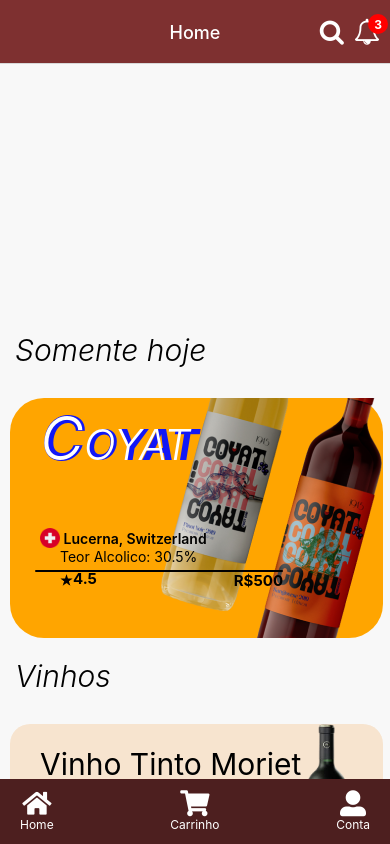
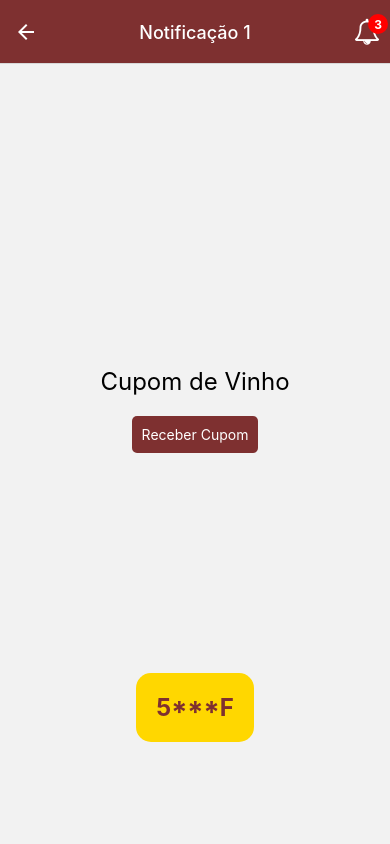
Before and after one commit to ArthurBerdusco/loja-de-vinhos, a React Native app: screen /Notification1 in a window 390 px wide. Built offline with nearby package versions, Linux system fonts and the light colour scheme.

Commit message:
atualizado tela notificacao e barra de busca

```diff
--- a/App.js
+++ b/App.js
@@ -7,9 +7,11 @@ import Cart from './src/screens/Cart';
 import Payment from './src/screens/Payment';
 import NotificationButton from './src/components/NotificationButton';
 import Search from './src/screens/Search';
-import NotificationContent from './src/screens/NotificationContent';
 import SearchButton from './src/components/SearchButton';
 import { View } from 'react-native';
+import { SafeAreaView } from 'react-native-safe-area-context'; // Importe o SafeAreaView
+import Notification1 from './src/components/notifications/Notification1';
+
 
 const Stack = createNativeStackNavigator();
 
@@ -26,24 +28,37 @@ export default function App() {
           headerTintColor: 'white',
           headerStyle: {
             backgroundColor: '#7E3030',
-
           },
           headerRight: () => (
             <View style={{ flexDirection: 'row', alignItems: 'center' }}>
-              <SearchButton navigation={useNavigation()} />
               <NotificationButton navigation={useNavigation()} />
             </View>
           ),
         }}
       >
 
-        <Stack.Screen name="Home" component={Home} options={{ headerTitle: 'Home' }} />
+        <Stack.Screen
+          name="Home"
+          component={Home}
+          options={({ navigation }) => ({
+            headerTitle: '', // Remover o título padrão
+            header: () => (
+              <SafeAreaView style={{backgroundColor: '#7E3030'}}>
+                <View style={{ flexDirection: 'row', alignItems: 'center', backgroundColor: '#7E3030', justifyContent: 'space-around', height: 63 }}>
+                  <SearchButton navigation={useNavigation()} />
+                  <NotificationButton navigation={useNavigation()} />
+                </View>
+              </SafeAreaView>
+            ),
+          })}
+        />
         <Stack.Screen name="Review" component={Review} options={{ headerTitle: 'Informações' }} />
         <Stack.Screen name="Cart" component={Cart} options={{ headerTitle: 'Carrinho' }} />
         <Stack.Screen name="Payment" component={Payment} options={{ headerTitle: 'Pagamento' }} />
 
+
         <Stack.Screen name="Notifications" component={Notifications} options={{ headerRight: null, headerTitle: 'Notificações' }} />
-        <Stack.Screen name="NotificationContent" component={NotificationContent} options={{ headerRight: null, headerTitle: 'Notificação' }} />
+        <Stack.Screen name="Notification1" component={Notification1} options={{ headerTitle: 'Notificação 1' }} />
 
         <Stack.Screen name="Search" component={Search} options={{ headerTitle: 'Buscar' }} />
 
--- a/src/components/SearchButton.js
+++ b/src/components/SearchButton.js
@@ -1,5 +1,6 @@
-import { TouchableOpacity, StyleSheet, Image } from 'react-native';
+import { TouchableOpacity, StyleSheet, TextInput } from 'react-native';
 import Icon from 'react-native-vector-icons/FontAwesome';
+import { View } from 'react-native';
 
 const SearchButton = (props) => {
 
@@ -62,27 +63,47 @@ const SearchButton = (props) => {
     ];
 
     return (
-        <TouchableOpacity
-            style={styles.container}
-            onPress={() => {
-                props.navigation.navigate("Search", { vinhos });
-            }}
-        >
-            <Icon name="search" size={26} color="#fff" />
-        </TouchableOpacity>
+        <View style={styles.inputContainer}>
+
+            <TextInput
+                style={styles.input}
+                placeholder='Procurar vinho'
+            />
+            <TouchableOpacity onPress={()=>{props.navigation.navigate('Search',{vinhos})}}>
+                <Icon name="search" style={styles.icon} />
+            </TouchableOpacity>
+        </View>
+
+
     );
 };
 
 const styles = StyleSheet.create({
-    container: {
-        flexDirection: 'row',
-        alignItems: 'center',
+    inputContainer: {
+      flexDirection: 'row',
+      alignItems: 'center',
+      justifyContent: 'center', // Centralizar o conteúdo horizontalmente
+      borderColor: '#E5E5E5',
+      borderWidth: 1,
+      borderRadius: 5,
+      paddingHorizontal: 20,
+      width: '70%',
+      backgroundColor: 'white',
     },
-    searchIconWithBorder: {
-        borderWidth: 1,  // Adiciona uma borda preta de 1 pixel
-        borderColor: 'black', // Define a cor da borda como preto
-        borderRadius: 50, // Define a forma do ícone como um círculo (opcional)
+
+    icon: {
+      fontSize: 20,
+      color: 'gray',
+      alignSelf: 'center', // Centralizar o ícone verticalmente
     },
-});
+
+    input: {
+      flex: 1,
+      paddingVertical: 8,
+      fontSize: 16,
+      backgroundColor: 'transparent',
+    },
+  });
+
 
 export default SearchButton;
--- /dev/null
+++ b/src/components/notifications/Notification1.js
@@ -0,0 +1,91 @@
+import React, { useState } from 'react';
+import { View, Text, TouchableOpacity, StyleSheet, Animated, Easing } from 'react-native';
+
+const Notification1 = () => {
+  const [cupomVisible, setCupomVisible] = useState(false);
+  const slideAnim = new Animated.Value(0);
+
+  const toggleCupom = () => {
+    setCupomVisible(!cupomVisible);
+    const toValue = cupomVisible ? 0 : 1;
+
+    Animated.timing(slideAnim, {
+      toValue,
+      duration: 500,
+      easing: Easing.ease,
+      useNativeDriver: false,
+    }).start();
+  };
+
+  return (
+    <View style={styles.container}>
+      <Text style={styles.text}>Cupom de Vinho</Text>
+      <TouchableOpacity onPress={toggleCupom} style={styles.button}>
+        <Text style={styles.buttonText}>
+          {cupomVisible ? 'Fechar Cupom' : 'Receber Cupom'}
+        </Text>
+      </TouchableOpacity>
+      <Animated.View
+        style={[
+          styles.cupomContainer,
+          {
+            transform: [
+              {
+                translateY: slideAnim.interpolate({
+                  inputRange: [0, 1],
+                  outputRange: [200, 0],
+                }),
+              },
+            ],
+          },
+        ]}
+      >
+        {cupomVisible ? (
+          <Text style={styles.revealedCupomText}>50OFF</Text>
+        ) : (
+          <Text style={styles.hiddenCupomText}>5***F</Text>
+        )}
+      </Animated.View>
+    </View>
+  );
+};
+
+const styles = StyleSheet.create({
+  container: {
+    flex: 1,
+    alignItems: 'center',
+    justifyContent: 'center',
+  },
+  text: {
+    fontSize: 24,
+    marginBottom: 20,
+  },
+  button: {
+    backgroundColor: '#7E3030',
+    padding: 10,
+    borderRadius: 5,
+  },
+  buttonText: {
+    color: 'white',
+  },
+  cupomContainer: {
+    backgroundColor: 'gold',
+    padding: 20,
+    borderRadius: 15, // Aumentei o raio da borda
+    marginTop: 20,
+    alignItems: 'center', // Centralize o conteúdo horizontalmente
+    justifyContent: 'center', // Centralize o conteúdo verticalmente
+  },
+  revealedCupomText: {
+    fontSize: 24, // Aumentei o tamanho da fonte
+    color: '#7E3030', // Uma cor relacionada ao vinho
+    fontWeight: 'bold', // Deixa o texto em negrito
+  },
+  hiddenCupomText: {
+    fontSize: 24, // Aumentei o tamanho da fonte
+    color: '#7E3030', // Uma cor relacionada ao vinho
+    fontWeight: 'bold', // Deixa o texto em negrito
+  },
+});
+
+export default Notification1;
--- a/src/screens/Cart.js
+++ b/src/screens/Cart.js
@@ -1,11 +1,25 @@
+import { useState } from "react";
 import { View, StyleSheet, Text, TouchableOpacity } from "react-native"
 
-const Cart = ( {navigation} ) => {
+const Cart = ({ navigation }) => {
+
+  const [wines, setWines] = useState(["Vinho A - 50 R$", 'Vinho B - 120 R$'])
+
   return (
     <View style={styles.container}>
-          <Text>Página Inicial</Text>
+
       <View style={styles.content}>
-            {/* Conteúdo da página */}
+        {wines.length == 0 ? (
+          <Text>Seu carrinho está vazio</Text>
+        ) : (
+          <View>
+
+            {wines.map((wine, index) => (
+              <Text>{wine}</Text>
+            ))}
+
+          </View>
+        )}
       </View>
       <View style={styles.buttonContainer}>
         <TouchableOpacity
--- a/src/screens/NotificationContent.js
+++ /dev/null
@@ -1,34 +0,0 @@
-import React from "react";
-import { View, Text, TouchableOpacity, StyleSheet, TextInput, Button } from "react-native"
-import { SafeAreaView } from "react-native-safe-area-context";
-
-const NotificationContent = () => {
-
-    const [text, onChangeText] = React.useState('Procure seu vinho');
-
-    return (
-        <View>
-            <SafeAreaView>
-                <Text >Pesquisar</Text>
-                <TextInput
-                    style={styles.input}
-                    onChangeText={onChangeText}
-                    value={text}
-                />
-            </SafeAreaView>
-        </View>
-
-    )
-}
-
-const styles = StyleSheet.create({
-    input: {
-        height: 40,
-        margin: 12,
-        borderWidth: 1,
-        padding: 10,
-    },
-});
-
-
-export default NotificationContent;
--- a/src/screens/Notifications.js
+++ b/src/screens/Notifications.js
@@ -95,7 +95,7 @@ const Notification = (props) => {
     return (
         <TouchableOpacity style={styles.notification} onPress={() => {
             props.handleNotificationPress(); // Chama a função passada como prop
-            props.navigation.navigate('NotificationContent');
+            props.navigation.navigate('Notification1');
         }}>
             <View style={bolinhaStyle}></View>
             <View style={styles.notificationContent}>
```
Lines whose indentation alone changed are shown as unchanged.
